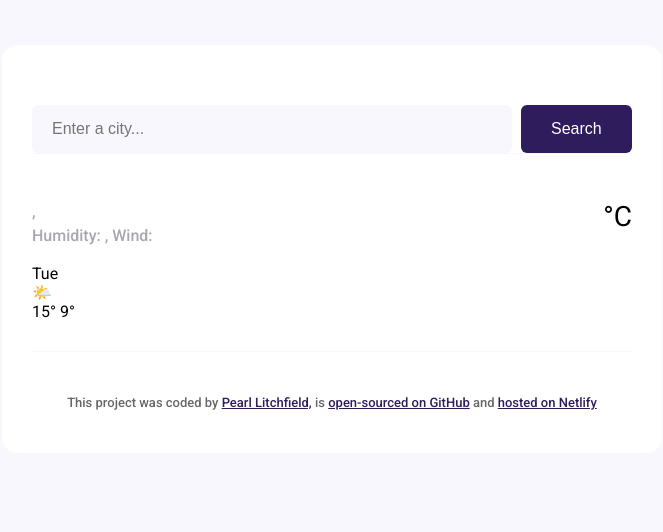
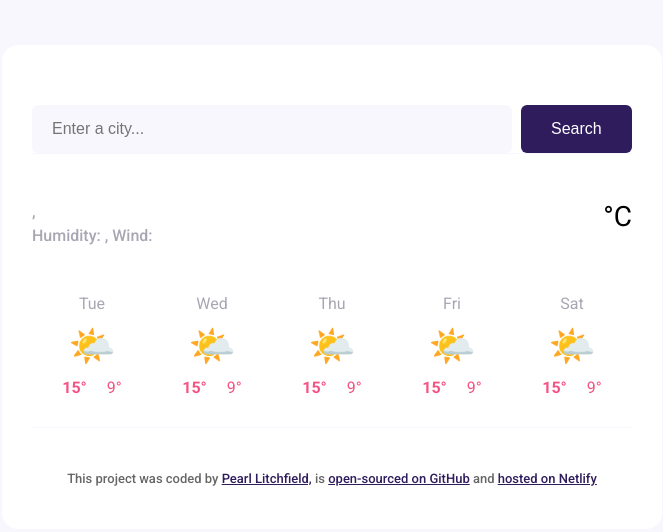
Before and after one commit to pearllitchfield/weather-application-two-github, a plain HTML site: page index.html in a window 1280 px wide. Shown: the whole page, without its empty margins (308-971 px from the left). Drawn offline with nearby package versions, Linux system fonts and the light colour scheme; no server answers.

Commit message:
Updated style.css
Added forecast css to style.css file.

```diff
--- a/index.html
+++ b/index.html
@@ -49,7 +49,52 @@
           <div class="weather-forecast-day">
             <div class="weather-forecast-date">Tue</div>
             <div class="weather-forecast-icon">🌤️</div>
-            <div class="weather-forecast-temperatures">15° 9°</div>
+            <div class="weather-forecast-temperatures">
+              <div class="weather-forecast-temperature">
+                <strong>15°</strong>
+              </div>
+              <div class="weather-forecast-temperature">9°</div>
+            </div>
+          </div>
+          <div class="weather-forecast-day">
+            <div class="weather-forecast-date">Wed</div>
+            <div class="weather-forecast-icon">🌤️</div>
+            <div class="weather-forecast-temperatures">
+              <div class="weather-forecast-temperature">
+                <strong>15°</strong>
+              </div>
+              <div class="weather-forecast-temperature">9°</div>
+            </div>
+          </div>
+          <div class="weather-forecast-day">
+            <div class="weather-forecast-date">Thu</div>
+            <div class="weather-forecast-icon">🌤️</div>
+            <div class="weather-forecast-temperatures">
+              <div class="weather-forecast-temperature">
+                <strong>15°</strong>
+              </div>
+              <div class="weather-forecast-temperature">9°</div>
+            </div>
+          </div>
+          <div class="weather-forecast-day">
+            <div class="weather-forecast-date">Fri</div>
+            <div class="weather-forecast-icon">🌤️</div>
+            <div class="weather-forecast-temperatures">
+              <div class="weather-forecast-temperature">
+                <strong>15°</strong>
+              </div>
+              <div class="weather-forecast-temperature">9°</div>
+            </div>
+          </div>
+          <div class="weather-forecast-day">
+            <div class="weather-forecast-date">Sat</div>
+            <div class="weather-forecast-icon">🌤️</div>
+            <div class="weather-forecast-temperatures">
+              <div class="weather-forecast-temperature">
+                <strong>15°</strong>
+              </div>
+              <div class="weather-forecast-temperature">9°</div>
+            </div>
           </div>
         </div>
       </main>
--- a/style.css
+++ b/style.css
@@ -86,6 +86,37 @@ main {
   font-size: 28px;
 }
 
+.weather-forecast {
+  display: flex;
+  justify-content: space-around;
+  margin-top: 30px;
+}
+
+.weather-forecast-date {
+  text-align: center;
+  color: rgba(39, 33, 66, 0.4);
+  font-size: 16px;
+  line-height: 20px;
+}
+
+.weather-forecast-icon {
+  font-size: 38px;
+  text-align: center;
+  margin-top: 10px;
+}
+
+.weather-forecast-temperatures {
+  text-align: center;
+  color: #f65282;
+  margin-top: 10px;
+  display: flex;
+  justify-content: center;
+}
+
+.weather-forecast-temperature {
+  padding: 0 10px;
+}
+
 footer {
   border-top: 1px solid #f9f7fe;
   padding: 30px 0 0 0;
```
